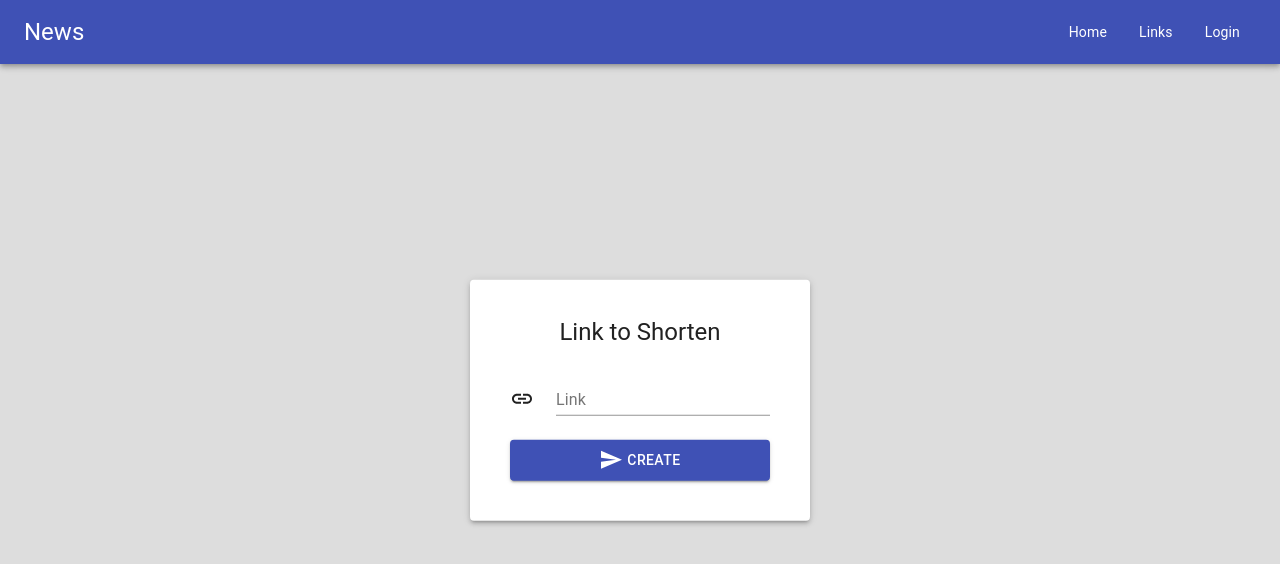
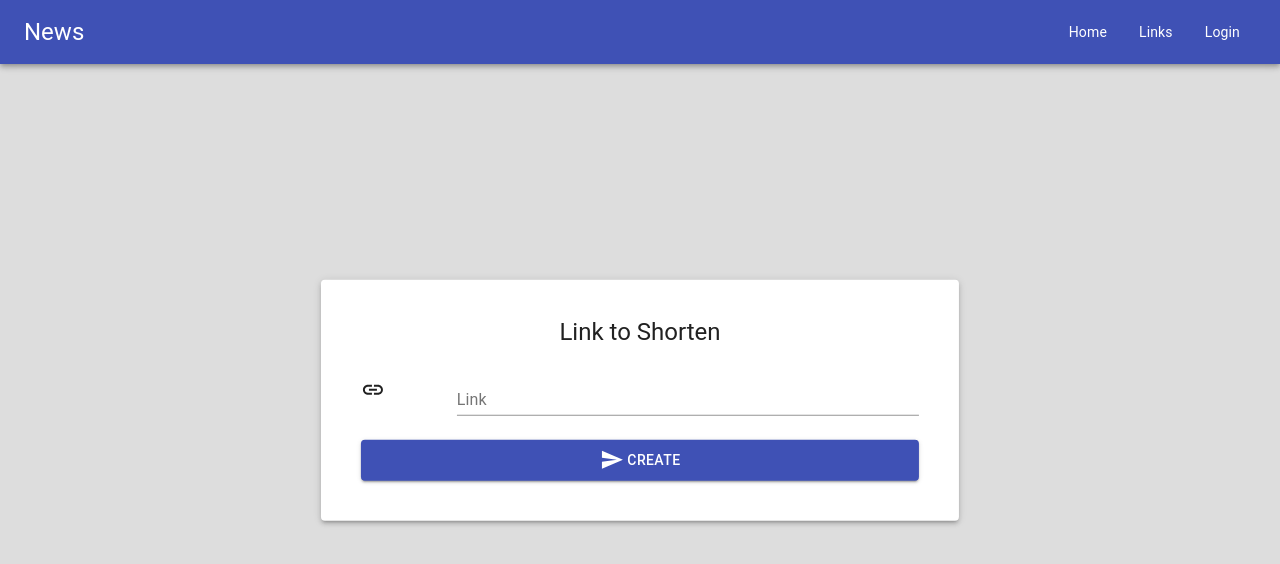
Before and after one commit to Khusyasy/shortlink-app, a React (Create React App) app in the folder client/: page / in a window 1280 px wide. Shown: the top 564 px of the page. Built offline with nearby package versions, Linux system fonts and the light colour scheme.

Commit message:
mainpage ui grid typo and textfield fullwidth

```diff
--- a/client/src/App/MainPage/MainPage.js
+++ b/client/src/App/MainPage/MainPage.js
@@ -63,15 +63,15 @@ function MainPage() {
         <Paper className={classes.root} elevation={3}>
             { inserted !== "" ? <Redirect push to={"/show/" + inserted} /> : ""}
             <form onSubmit={handleSubmit}>
-                <Grid container className={classes.mainGrid} direction="column" alignContent="row" alignItems="center" justify="space-between" spacing={3}>
+                <Grid container className={classes.mainGrid} direction="row" alignContent="center" alignItems="center" justify="space-between" spacing={3}>
                     <Typography variant="h5" align="center" className={classes.input}>Link to Shorten</Typography>
                     <Grid item xs={12} className={classes.input}>
-                        <Grid container spacing={2} alignItems="flex-end">
+                        <Grid container spacing={2} alignItems="center">
                             <Grid item md={2} className={classes.inputIcon}>
                                 <LinkIcon />
                             </Grid>
                             <Grid item xs={12} md={10}>
-                                <TextField type="text" id="link" label="Link" value={input} onChange={e => setInput(e.target.value)} error={error !== "" ? true : false} helperText={error} />
+                                <TextField type="text" id="link" label="Link" value={input} onChange={e => setInput(e.target.value)} error={error !== "" ? true : false} helperText={error} fullWidth/>
                             </Grid>
                         </Grid>
                     </Grid>
```
